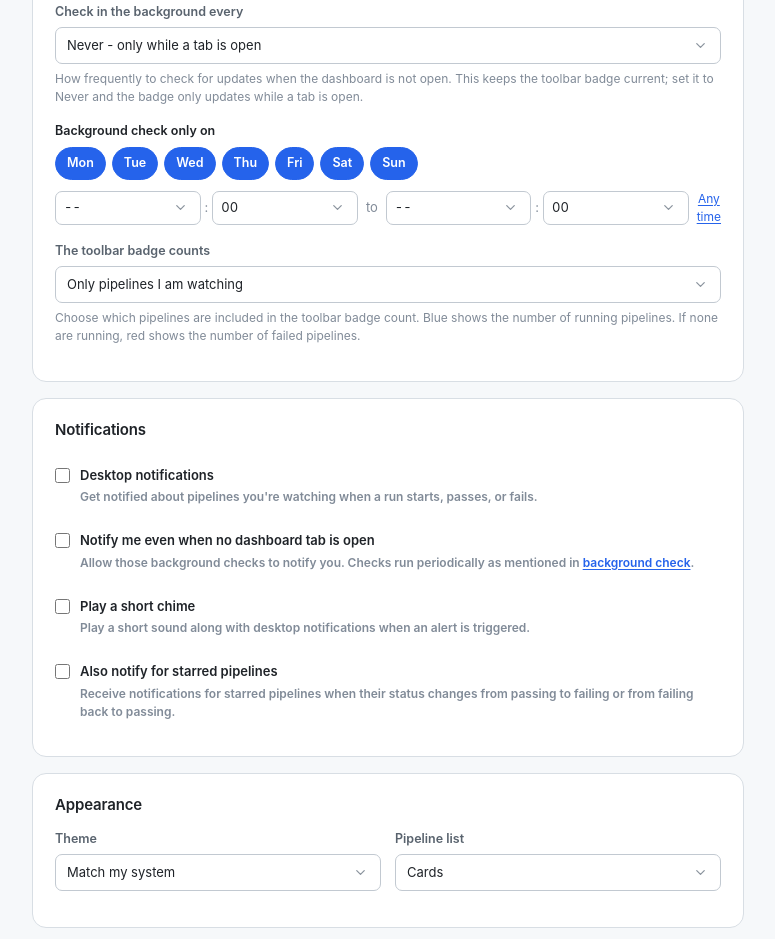
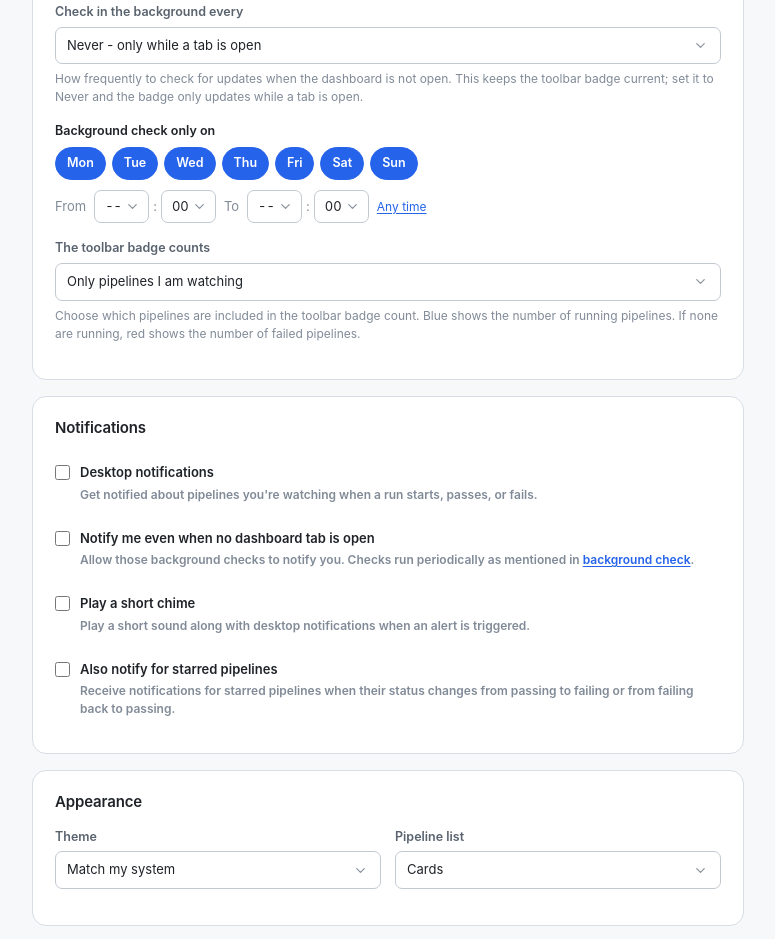
Before and after one commit to karan-2906/GoCD-Lens, a website with bundled scripts: page src/setup/setup.html in a window 1280 px wide. Shown: the part 1046-1985 px from the top of the page, without its empty margins (252-1027 px from the left). Built offline with nearby package versions, Linux system fonts and the light colour scheme; no server answers.

Commit message:
Size the time selects to two digits, and show both words
They came out as wide as the dropdowns above them because
`.card .field select` -- the form-field rule, full width with 36px held
for its chevron -- is later in the stylesheet and more specific than
`.time-range select`, so it won on both counts. The longer selector says
what is going on: this is a field whose controls are not fields.

"From" was there only for a screen reader, so the row read "19 : 30 to
18 : 30" with nothing naming the first half. Both words are visible now
and are also what names the selects through aria-labelledby, so there is
no hidden copy to keep in step with them. "Any time" no longer wraps.

```diff
--- a/src/setup/setup.css
+++ b/src/setup/setup.css
@@ -214,10 +214,28 @@ fieldset.auth-modes legend {
   gap: 8px;
 }
 
-.time-range select {
+/*
+ * Two digits wide, not full width.
+ *
+ * `.card .field select` is the form-field rule -- 100% wide with 36px of
+ * padding held for its chevron -- and it sits later in this file with a higher
+ * specificity than `.time-range select`, so it won both ways and these came
+ * out as wide as the dropdowns above them. Hence the longer selector: this is
+ * a field whose controls are not fields.
+ */
+.card .field .time-range select {
+  flex: 0 0 auto;
   width: auto;
-  padding: 6px 8px;
+  min-width: 0;
+  padding: 6px 26px 6px 10px;
+  background-position: right 8px center;
   font-variant-numeric: tabular-nums;
+}
+
+/* "Any time" is three syllables, not two lines. */
+.time-range .link-btn {
+  flex: 0 0 auto;
+  white-space: nowrap;
 }
 
 /* Tight against its selects so HH : MM reads as one time, not three controls. */
--- a/src/setup/setup.html
+++ b/src/setup/setup.html
@@ -233,12 +233,15 @@
             quarters is 112 lines of markup nobody should have to read.
           -->
           <div class="time-range">
-            <span class="sr-only" id="from-label">From</span>
+            <!--
+              The two words are visible and are also what names the selects to a
+              screen reader, so there is no hidden copy of them to keep in step.
+            -->
+            <span id="from-label">From</span>
             <select id="from-hour" aria-labelledby="from-label"></select>
             <span class="colon">:</span>
             <select id="from-minute" aria-labelledby="from-label"></select>
-            <span>to</span>
-            <span class="sr-only" id="to-label">To</span>
+            <span id="to-label">To</span>
             <select id="to-hour" aria-labelledby="to-label"></select>
             <span class="colon">:</span>
             <select id="to-minute" aria-labelledby="to-label"></select>
```
